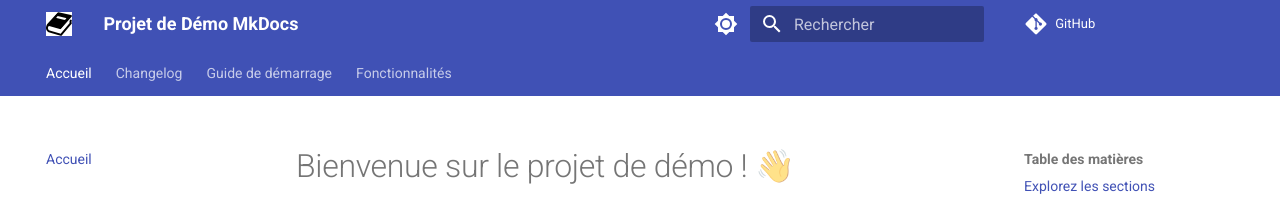
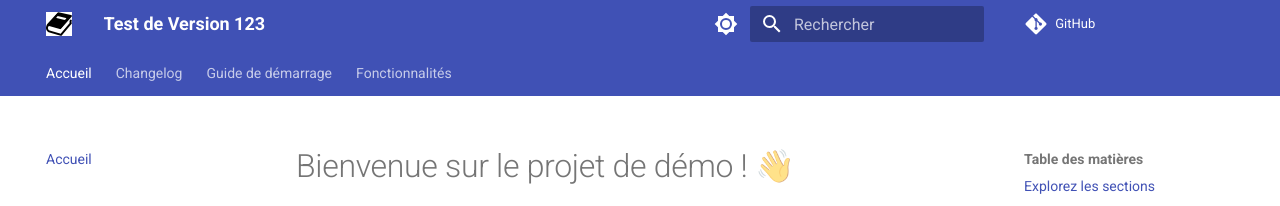
Before and after one commit to Elishaya13/mon-projet-demo-mkdocss, an MkDocs documentation site: the page built from docs/index.md, in a window 1280 px wide. Shown: the top 206 px of the page. Built offline with MkDocs 1.6.1 and Material for MkDocs 9.7.7, drawn with Linux system fonts in a browser that asks for light colours; comment, search, counter and statistics services are not loaded.

Commit message:
Update mkdocs.yml

```diff
--- a/mkdocs.yml
+++ b/mkdocs.yml
@@ -1,5 +1,5 @@
 # Informations générales du site
-site_name: Projet de Démo MkDocs
+site_name: Test de Version 123
 site_author: Angie Pons
 site_description: Une démonstration de la puissance de MkDocs avec le thème Material.
 
```
